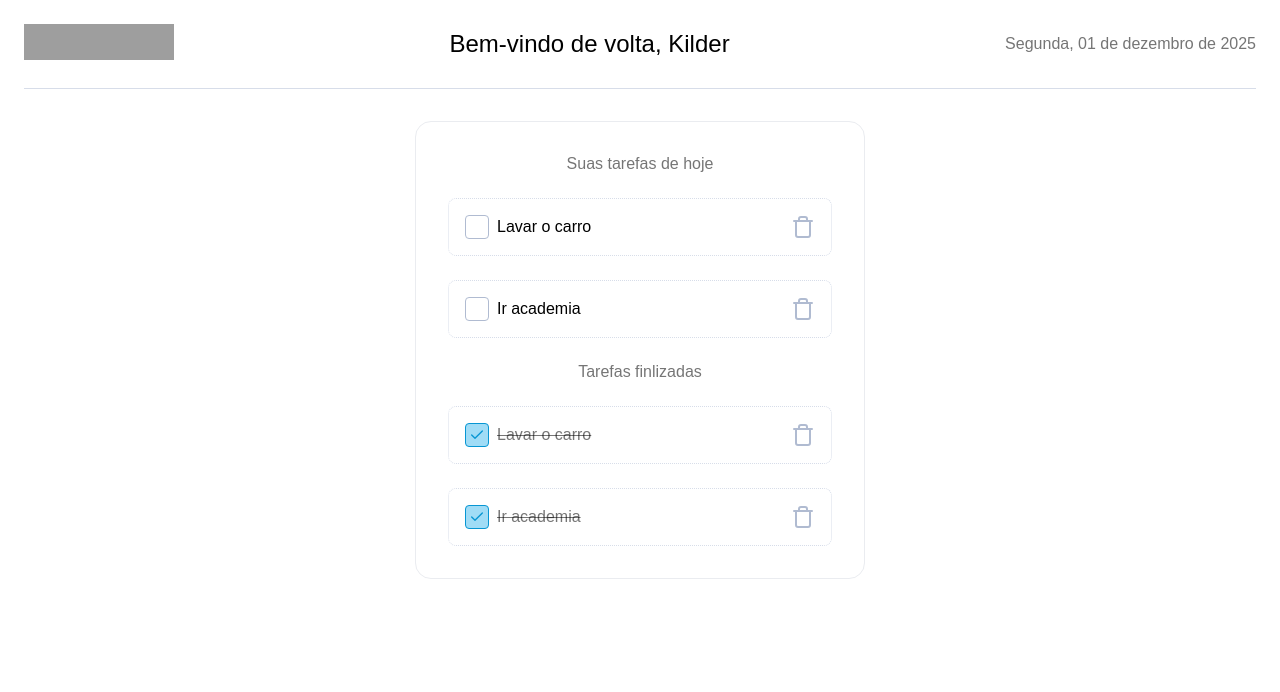
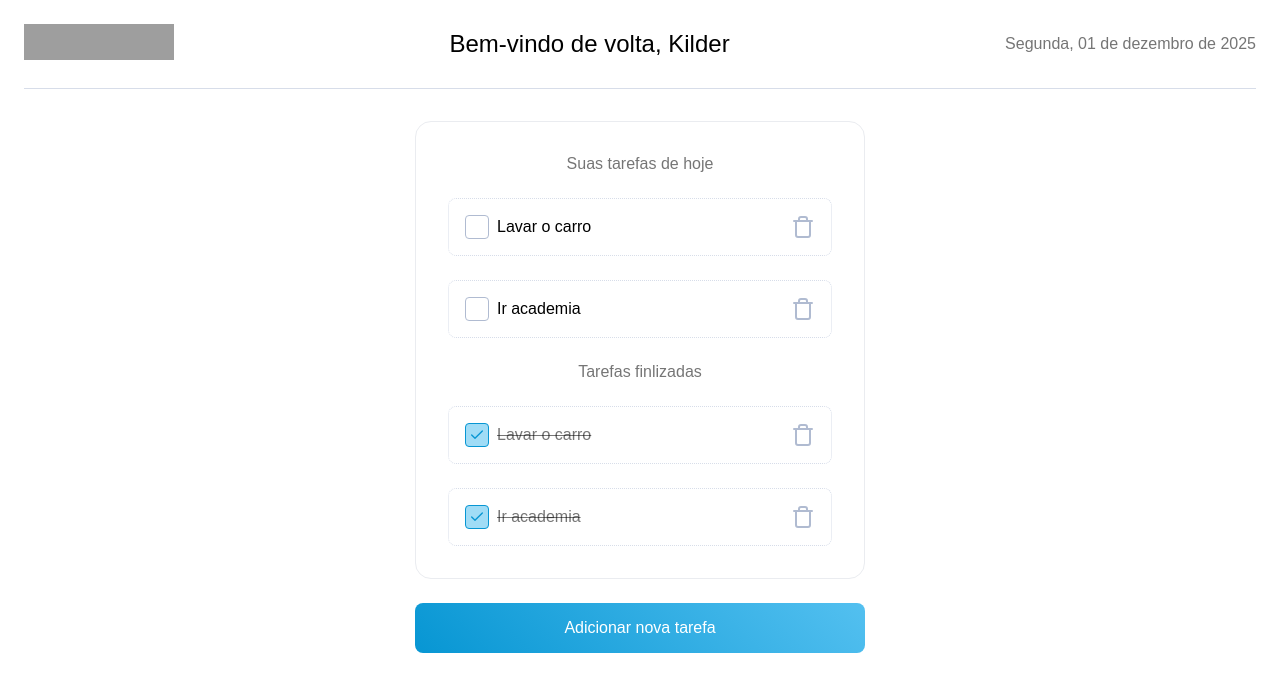
Before and after one commit to killer-cf/legaplan-teste, a Next.js app: page / in a window 1280 px wide. Shown: the top 692 px of the page. Built offline with nearby package versions, Linux system fonts and the light colour scheme; grey boxes are pictures that could not be loaded.

Commit message:
style: Button

```diff
--- a/src/app/page.module.scss
+++ b/src/app/page.module.scss
@@ -170,4 +170,18 @@ a.secondary {
     flex-direction: column;
     justify-content: center;
     align-items: center;
+
+    .content {
+        display: flex;
+        flex-direction: column;
+        gap: 24px;
+        align-items: center;
+        text-align: center;
+        min-width: 450px;
+
+        @media (max-width: 600px) {
+            min-width: auto;
+            width: 100%;
+        }
+    }
 }
--- a/src/app/page.tsx
+++ b/src/app/page.tsx
@@ -1,3 +1,4 @@
+import { Button } from '@/components/button'
 import { Header } from '@/components/header'
 import { TaskCard } from '@/components/task-card'
 import styles from './page.module.scss'
@@ -6,7 +7,10 @@ export default function Home() {
 	return (
 		<main className={styles.main}>
 			<Header />
-			<TaskCard />
+			<div className={styles.content}>
+				<TaskCard />
+				<Button size="full">Adicionar nova tarefa</Button>
+			</div>
 		</main>
 	)
 }
--- /dev/null
+++ b/src/components/button/index.module.scss
@@ -0,0 +1,30 @@
+$gradient-primary: linear-gradient(45deg, #0796d3, #53c0f0);
+$danger-gradient: linear-gradient(45deg, #d30707, #f05353);
+
+.btn {
+  border: none;
+  border-radius: 8px;
+  cursor: pointer;
+  font-weight: 500;
+  transition: background-color 0.3s ease;
+  padding: 16px 24px;
+  font-size: 16px;
+}
+
+.btn_primary {
+  background: $gradient-primary;
+  color: white;
+}
+
+.btn_danger {
+  background: $danger-gradient;
+  color: white;
+}
+
+.btn_medium {
+  width: inherit;
+}
+
+.btn_full {
+  width: 100%;
+}
--- /dev/null
+++ b/src/components/button/index.tsx
@@ -0,0 +1,22 @@
+import styles from './index.module.scss'
+
+type ButtonProps = {
+	children: React.ReactNode
+	color?: 'primary' | 'danger'
+	size?: 'medium' | 'full'
+} & React.ButtonHTMLAttributes<HTMLButtonElement>
+
+export const Button = ({
+	children,
+	color = 'primary',
+	size = 'medium',
+	...props
+}: ButtonProps) => {
+	const buttonClass = `${styles.btn} ${styles[`btn_${color}`]} ${styles[`btn_${size}`]}`
+
+	return (
+		<button className={buttonClass} {...props}>
+			{children}
+		</button>
+	)
+}
--- a/src/components/task-card/index.module.scss
+++ b/src/components/task-card/index.module.scss
@@ -15,6 +15,10 @@
         color: #0000008A;
         text-align: center;
     }
+
+    @media (max-width: 600px) {
+        max-width: 100%;
+    }
 }
 
 .list {
```
